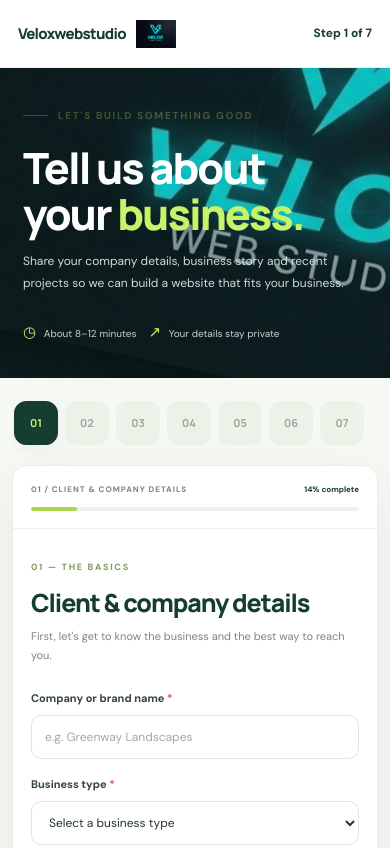
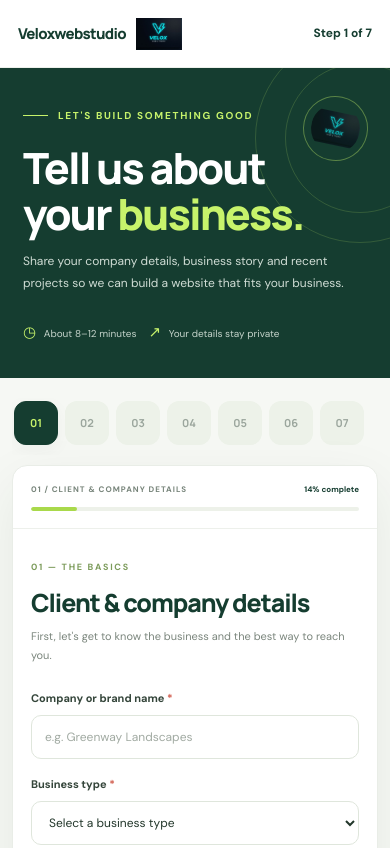
Before and after one commit to veloxwebstudio/velox-requirement, a website: page index.html in a window 390 px wide. Shown: the top 848 px of the page. Drawn offline with Linux system fonts and the light colour scheme.

Commit message:
Add styles for footer logo and hero stamp
Added styles for footer brand logo and hero stamp.

```diff
--- a/src/styles/styles.css
+++ b/src/styles/styles.css
@@ -943,7 +943,49 @@ button {  cursor:pointer
   }
   .file-chip {    width:100%
   }
+  .footer-brand-logo {
+  width: 100px;
+  height: 36px;
+}
 
+/* Logo inside the circular hero stamp */
+.hero-stamp {
+  display: flex;
+  align-items: center;
+  justify-content: center;
+  overflow: hidden;
+  padding: 10px;
+}
+
+.hero-stamp-logo {
+  display: block;
+  width: 100%;
+  height: 100%;
+  object-fit: contain;
+  border-radius: 50%;
+}
+
+@media (max-width: 600px) {
+  .brand-logo {
+    width: 82px;
+    height: 32px;
+  }
+
+  .footer-brand-logo {
+    width: 82px;
+    height: 30px;
+  }
+
+  .hero-stamp {
+    width: 65px;
+    height: 65px;
+    padding: 7px;
+  }
+}
+
+
+
+Important: logo.jpg-ai GitHub-la
 }
 @media(prefers-reduced-motion:reduce) {  *,*::before,*::after {    scroll-behavior:auto!important;
     animation-duration:.01ms!important;
```
